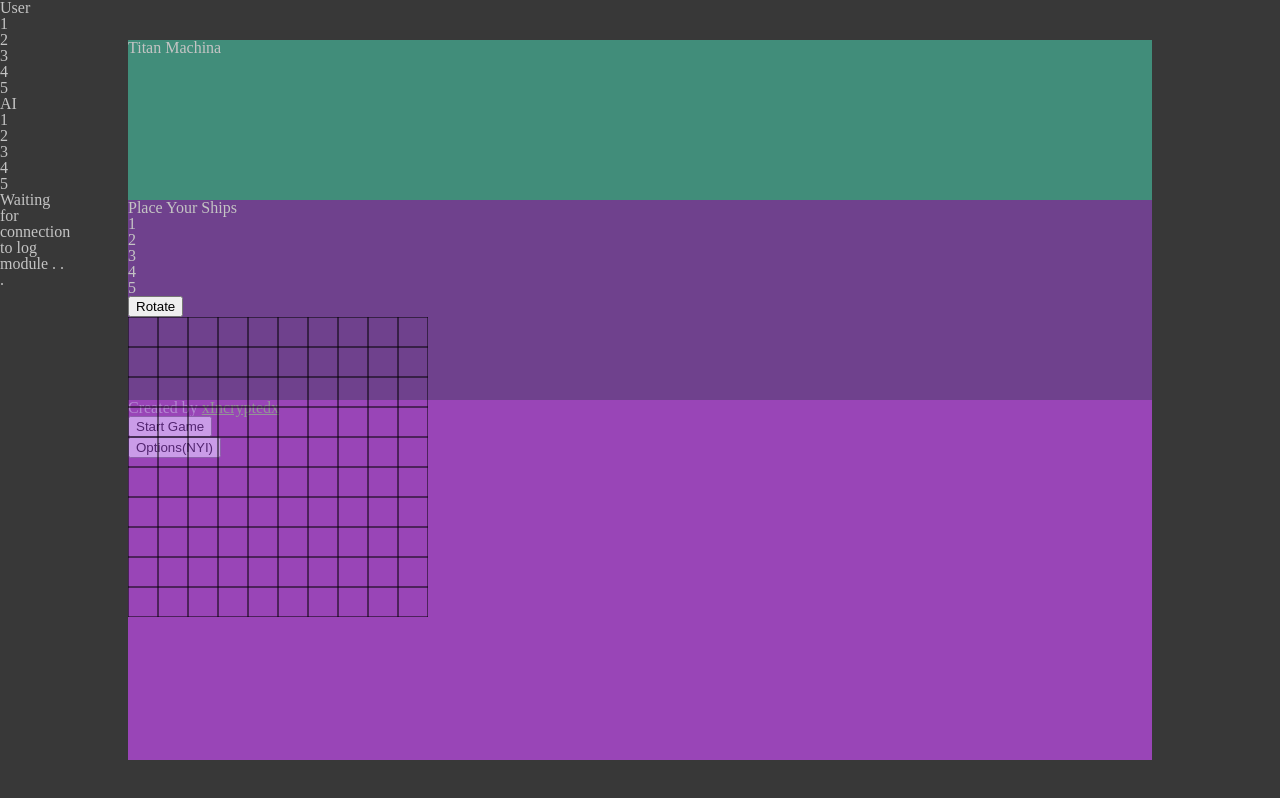
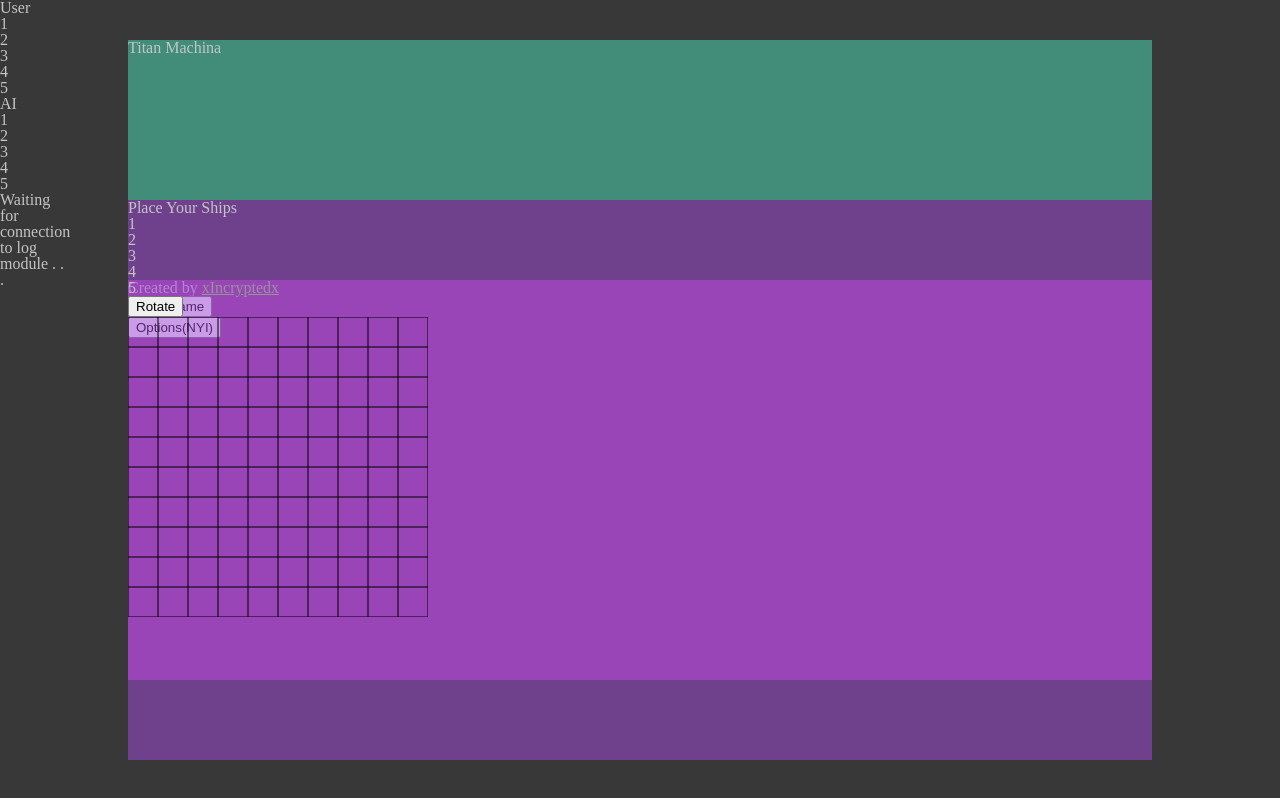
Before and after one commit to xincryptedx/battleship, a website built with webpack: page dist/index.html in a window 1280 px wide. Built offline with nearby package versions, Linux system fonts and the light colour scheme.

Commit message:
Adjust menu size

```diff
--- a/src/style/style.css
+++ b/src/style/style.css
@@ -46,7 +46,7 @@
 /* #region menu section */
 .menu {
   grid-column: 3 / 19;
-  grid-row: 11 / 20;
+  grid-row: 8 / 18;
 
   transition: transform 0.3s ease-in-out;
 
```
